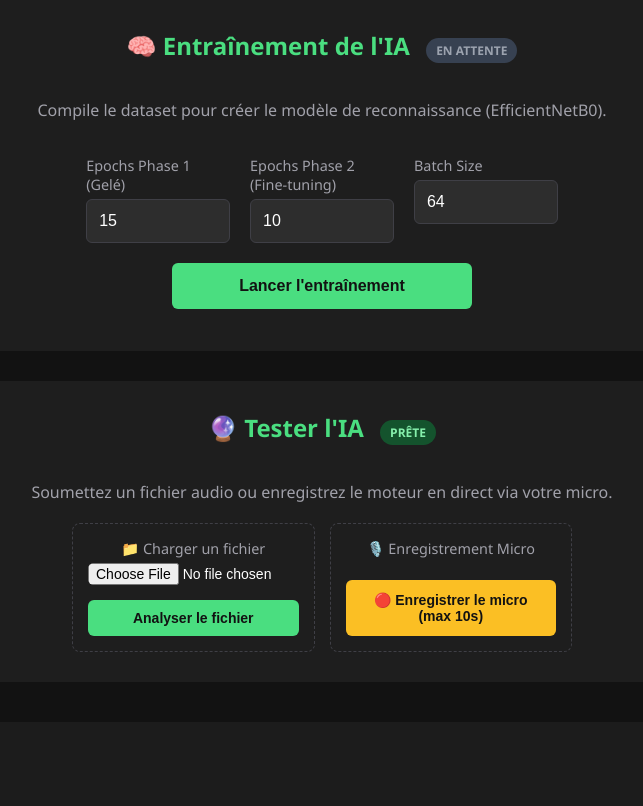
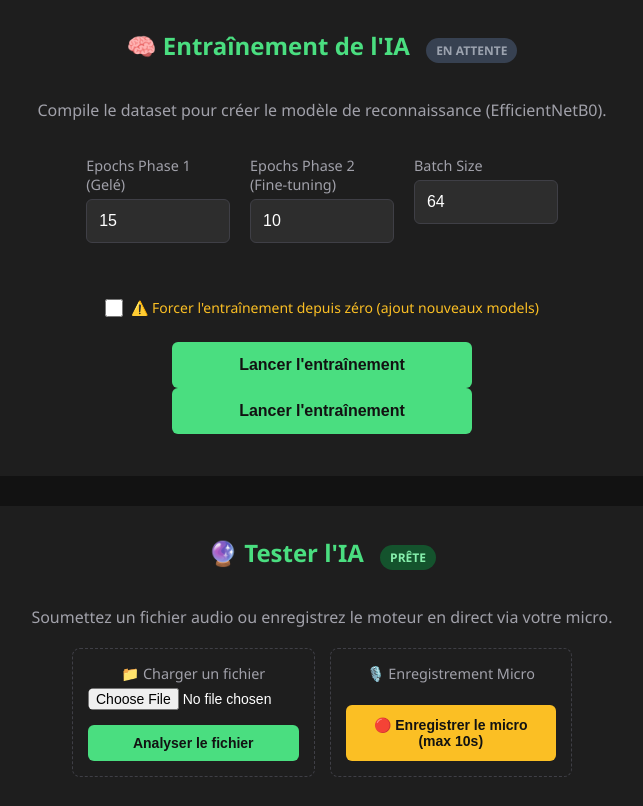
Before and after one commit to flavi1lv/revid-data-pipeline, a Flask app: page / in a window 1280 px wide. Shown: the part 704-1510 px from the top of the page, without its empty margins (318-961 px from the left). Before the commit the page ends 1356 px from the top, so only its background shows below. Run offline with Flask 3, Linux system fonts and the light colour scheme; data that the repository does not hold is empty.

Commit message:
ajout force nouveau entrainement

```diff
--- a/src/app.py
+++ b/src/app.py
@@ -180,6 +180,7 @@ def train_api():
     epochs_p1  = int(data.get("epochs_p1",  15))
     epochs_p2  = int(data.get("epochs_p2",  10))
     batch_size = int(data.get("batch_size", 64))
+    force_train = bool(data.get("force_train", False))
 
     def run_train_async():
         with status_lock:
@@ -187,7 +188,7 @@ def train_api():
         log_buffer.clear()
 
         try:
-            run_training(log_fn=stream_log, epochs_p1=epochs_p1, epochs_p2=epochs_p2, batch_size=batch_size)
+            run_training(log_fn=stream_log, epochs_p1=epochs_p1, epochs_p2=epochs_p2, batch_size=batch_size, force_train=force_train)
             with status_lock:
                 pipeline_status["result"]  = "success"
                 pipeline_status["message"] = "Modèle entraîné avec succès."
--- a/src/predict.py
+++ b/src/predict.py
@@ -29,7 +29,7 @@ def predict_spectrogram(image_path, model, class_names):
     img_array = tf.keras.utils.img_to_array(img)
     img_array = tf.expand_dims(img_array, 0)
 
-    predictions = model.predict(img_array, verbose=0)*
+    predictions = model.predict(img_array, verbose=0)
     scores = predictions[0]
 
     predicted_class_index = np.argmax(scores)
--- a/src/templates/dashboard.html
+++ b/src/templates/dashboard.html
@@ -99,6 +99,18 @@
                 <input type="number" id="batchSize" value="64" min="8" max="256" step="8">
             </div>
         </div>
+
+        <div style="display: flex; gap: 20px; justify-content: center; margin-bottom: 20px; text-align: left; max-width: 600px; margin-left: auto; margin-right: auto;">
+            </div>
+
+        <div style="margin-bottom: 20px;">
+            <label style="display: inline-flex; align-items: center; gap: 8px; cursor: pointer; color: var(--warn); font-size: 14px;">
+                <input type="checkbox" id="forceTrain" style="width: 18px; height: 18px; margin: 0; cursor: pointer;">
+                <span>⚠️ Forcer l'entraînement depuis zéro (ajout nouveaux models)</span>
+            </label>
+        </div>
+
+        <button id="trainButton" onclick="startTraining()" style="max-width:300px; margin:0 auto;">Lancer l'entraînement</button>
 
         <button id="trainButton" onclick="startTraining()" style="max-width:300px; margin:0 auto;">Lancer l'entraînement</button>
         <div id="trainStatus" style="margin-top:12px; color: var(--text-muted); font-size:14px;"></div>
@@ -326,6 +338,7 @@
         const epochs_p1  = parseInt(document.getElementById('epochsP1').value)  || 15;
         const epochs_p2  = parseInt(document.getElementById('epochsP2').value)  || 10;
         const batch_size = parseInt(document.getElementById('batchSize').value) || 64;
+        const force_train = document.getElementById('forceTrain').checked;
 
         document.getElementById('logTerminal').innerHTML = '';
         document.getElementById('trainButton').disabled  = true;
@@ -337,7 +350,7 @@
             const r = await fetch('/api/train', {
                 method:  'POST',
                 headers: { 'Content-Type': 'application/json' },
-                body:    JSON.stringify({ epochs_p1, epochs_p2, batch_size })
+                body:    JSON.stringify({ epochs_p1, epochs_p2, batch_size, force_train })
             });
             const data = await r.json();
 
--- a/src/train_model.py
+++ b/src/train_model.py
@@ -17,7 +17,7 @@ VALIDATION_SPLIT = 0.20
 SEED             = 123
 
 
-def run_training(log_fn=print, epochs_p1=15, epochs_p2=10, batch_size=64):
+def run_training(log_fn=print, epochs_p1=15, epochs_p2=10, batch_size=64, force_train=False):
     t_global_start = time.time()
     _log_section(log_fn, "INITIALISATION")
     _setup_gpu(log_fn, batch_size)
@@ -97,6 +97,23 @@ def run_training(log_fn=print, epochs_p1=15, epochs_p2=10, batch_size=64):
     checkpoint_p1      = os.path.join(MODEL_DIR, "best_model_phase1.keras")
     checkpoint_p2      = os.path.join(MODEL_DIR, "best_model_phase2.keras")
     training_done_flag = os.path.join(MODEL_DIR, "training_complete.json")
+
+    if force_train:
+        log_fn("⚠️ FORÇAGE ACTIVÉ : Suppression des anciennes sauvegardes...")
+        fichiers_a_supprimer = [training_done_flag, checkpoint_p1, checkpoint_p2]
+        for f in fichiers_a_supprimer:
+            if os.path.exists(f):
+                os.remove(f)
+                log_fn(f"   🗑️ Supprimé : {os.path.basename(f)}")
+
+    skip_phase1     = False
+    best_p1         = 0.0
+    best_p1_display = "0.0%"
+
+    if os.path.exists(training_done_flag):
+        log_fn("🏁 Entraînement déjà complet (training_complete.json trouvé).")
+        log_fn("   Cochez 'Forcer l'entraînement' sur le Dashboard pour relancer depuis zéro (pour ajouter des models par ex).")
+        return True
 
     skip_phase1     = False
     best_p1         = 0.0
```
